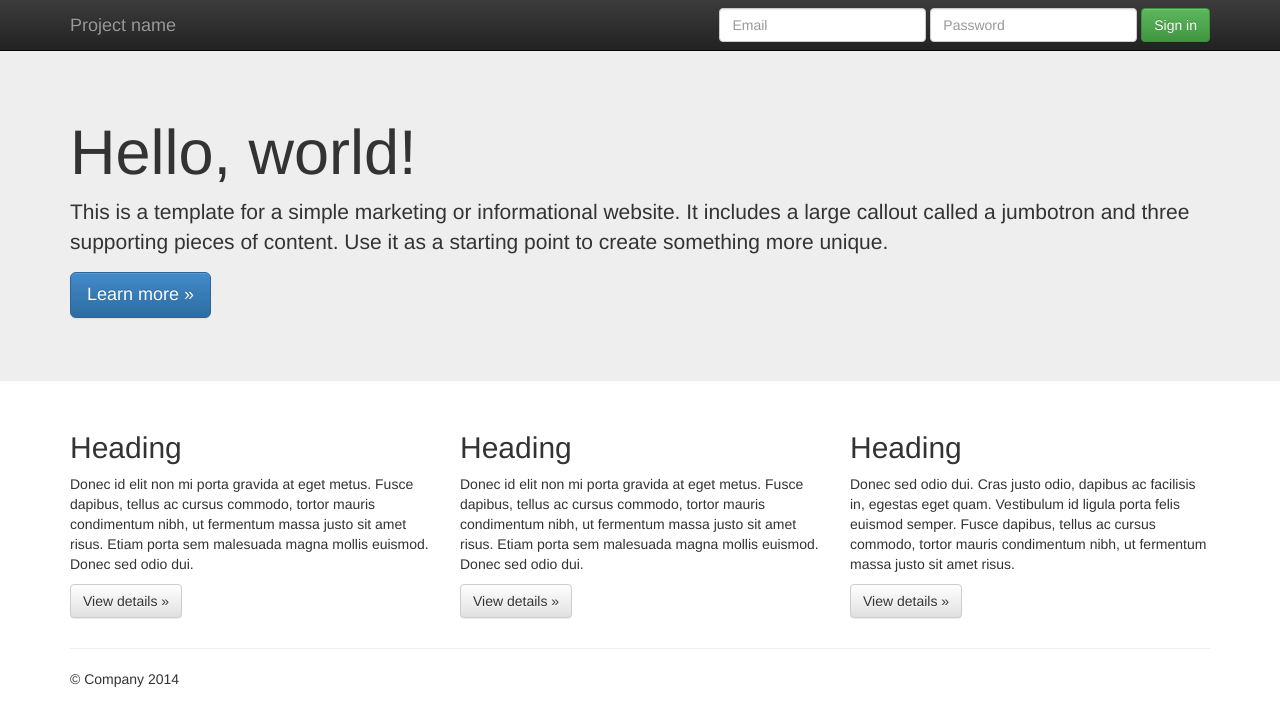
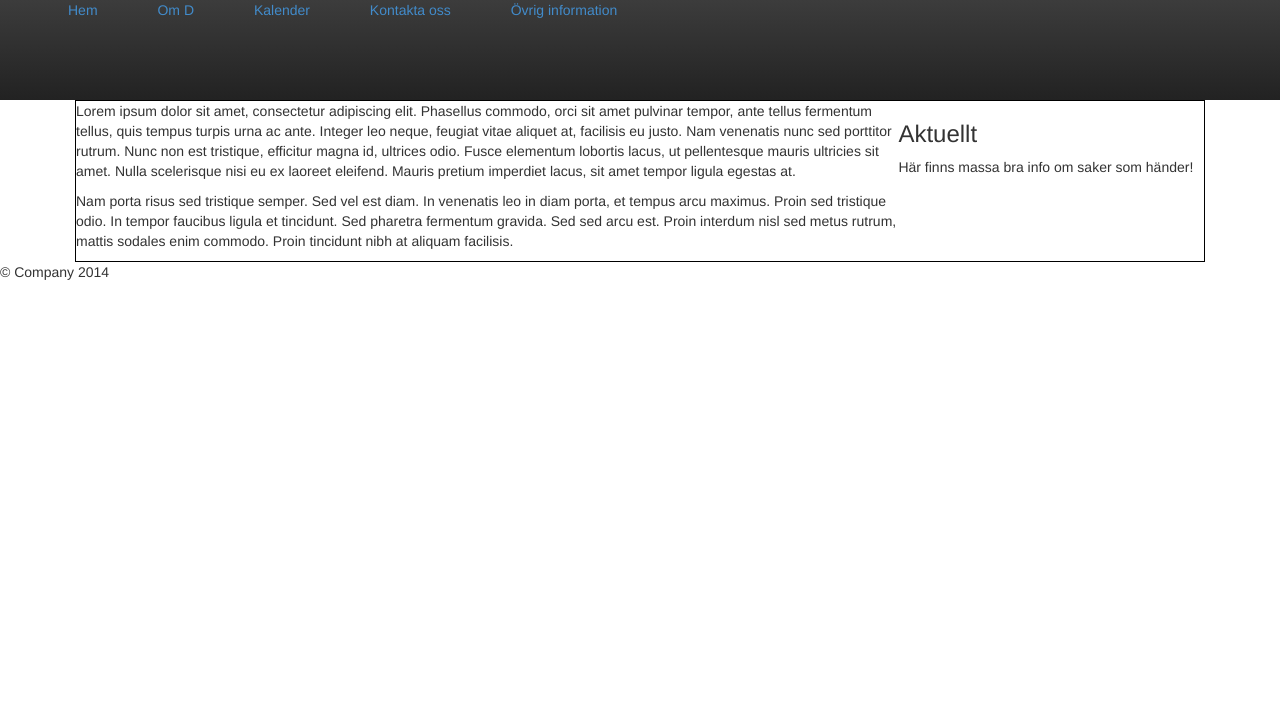
Before and after one commit to lindhe/rekrytdit, a plain HTML site: page index.html in a window 1280 px wide. Drawn offline with nearby package versions, Linux system fonts and the light colour scheme.

Commit message:
Beginning on a feasible design
Setting up some basic HTML and CSS as well as a SASS workflow.

```diff
--- /dev/null
+++ b/css/main.scss
@@ -0,0 +1,104 @@
+
+
+/* ==========================================================================
+   Author's custom styles
+   ========================================================================== */
+
+body {
+    padding: 0;
+    margin: 0;
+}
+
+#main-header {
+    width: 100%;
+    height: 100px;
+    /*text-align: center;*/
+    background-image: linear-gradient(to bottom,#3c3c3c 0,#222 100%);
+
+    display: block;
+}
+
+#top-menu {
+    /**display: inline-table; ??*/
+    position: relative;
+}
+
+    li {
+        display: inline-block;
+        margin: 0em 2em;
+
+        ul {
+            display: none;
+            position: absolute;
+            top: 100%;
+        }
+    }
+
+#top-menu li:hover > ul {
+    display: block;
+}
+
+/*main {
+    min-width: 200%;
+    overflow: visible;
+    padding: 1em 0em 1em 25%;
+}
+
+main section {
+    max-width: 800px;
+    display: flex;
+    flex-direction: row;
+    flex-wrap: wrap;
+}*/
+
+body main {
+    display: block;
+    width: 100%;
+}
+
+.section-wrapper {
+    /*display: inline-block;*/
+    display: block;
+    border: 1px solid black;
+    /*margin-right: 15em;*/
+    margin-left: auto;
+    margin-right: auto;
+    width: 1130px;
+
+    section {
+        display: flex;
+        flex-wrap: wrap;
+
+        article {
+            display: flex;
+            flex-basis: 400px;
+            flex-grow: 4;
+        }
+
+        aside {
+            display: flex;
+            flex-basis: 200px;
+            flex-grow: 1;
+        }
+    }
+}
+
+
+.section-content {
+    display: block;
+}
+
+
+/*main section * {
+    display: flex;
+}
+
+main section article {
+    flex-grow: 4;
+    flex-basis: 350px;
+}
+
+main section aside {
+    flex-grow: 1;
+    flex-basis: 250px;
+}*/
--- a/index.html
+++ b/index.html
@@ -26,61 +26,75 @@
         <!--[if lt IE 7]>
             <p class="browsehappy">You are using an <strong>outdated</strong> browser. Please <a href="http://browsehappy.com/">upgrade your browser</a> to improve your experience.</p>
         <![endif]-->
-    <div class="navbar navbar-inverse navbar-fixed-top" role="navigation">
+
+        <nav role="navigation" id="main-header">
+
+            <ul id="top-menu">
+                <li><a href="#">Hem</a></li>
+                <li><a href="#">Om D</a>
+                    <ul>
+                        <li><a href="#">Historia</a></li>
+                        <li><a href="#">Om sektionen</a></li>
+                        <li><a href="#">Varför D?</a></li>
+                    </ul>
+                </li>
+                <li><a href="#">Kalender</a></li>
+                <li><a href="#">Kontakta oss</a></li>
+                <li><a href="#">Övrig information</a></li>
+            </ul>
+        </nav>
+
+        <main role="main">
+
           <div class="container">
-        <div class="navbar-header">
-          <button type="button" class="navbar-toggle" data-toggle="collapse" data-target=".navbar-collapse">
-            <span class="sr-only">Toggle navigation</span>
-            <span class="icon-bar"></span>
-            <span class="icon-bar"></span>
-            <span class="icon-bar"></span>
-          </button>
-          <a class="navbar-brand" href="#">Project name</a>
+
+            <div class="section-wrapper">
+
+              <section id="D">
+                  <article>
+                    <div class="section-content">
+                      <p>Lorem ipsum dolor sit amet, consectetur adipiscing elit. Phasellus commodo, orci sit amet pulvinar tempor, ante tellus fermentum tellus, quis tempus turpis urna ac ante. Integer leo neque, feugiat vitae aliquet at, facilisis eu justo. Nam venenatis nunc sed porttitor rutrum. Nunc non est tristique, efficitur magna id, ultrices odio. Fusce elementum lobortis lacus, ut pellentesque mauris ultricies sit amet. Nulla scelerisque nisi eu ex laoreet eleifend. Mauris pretium imperdiet lacus, sit amet tempor ligula egestas at.</p>
+
+                      <p>Nam porta risus sed tristique semper. Sed vel est diam. In venenatis leo in diam porta, et tempus arcu maximus. Proin sed tristique odio. In tempor faucibus ligula et tincidunt. Sed pharetra fermentum gravida. Sed sed arcu est. Proin interdum nisl sed metus rutrum, mattis sodales enim commodo. Proin tincidunt nibh at aliquam facilisis.</p>
                     </div>
-        <div class="navbar-collapse collapse">
-          <form class="navbar-form navbar-right" role="form">
-            <div class="form-group">
-              <input type="text" placeholder="Email" class="form-control">
+                  </article>
+
+                  <aside>
+                    <div>
+                      <h3>Aktuellt</h3>
+                      <p>Här finns massa bra info om saker som händer!</p>
                     </div>
-            <div class="form-group">
-              <input type="password" placeholder="Password" class="form-control">
-            </div>
-            <button type="submit" class="btn btn-success">Sign in</button>
-          </form>
-        </div><!--/.navbar-collapse -->
-      </div>
+                  </aside></section>
+
             </div>
 
-    <!-- Main jumbotron for a primary marketing message or call to action -->
-    <div class="jumbotron">
-      <div class="container">
-        <h1>Hello, world!</h1>
-        <p>This is a template for a simple marketing or informational website. It includes a large callout called a jumbotron and three supporting pieces of content. Use it as a starting point to create something more unique.</p>
-        <p><a class="btn btn-primary btn-lg" role="button">Learn more &raquo;</a></p>
-      </div>
           </div>
 
-    <div class="container">
-      <!-- Example row of columns -->
-      <div class="row">
-        <div class="col-md-4">
-          <h2>Heading</h2>
-          <p>Donec id elit non mi porta gravida at eget metus. Fusce dapibus, tellus ac cursus commodo, tortor mauris condimentum nibh, ut fermentum massa justo sit amet risus. Etiam porta sem malesuada magna mollis euismod. Donec sed odio dui. </p>
-          <p><a class="btn btn-default" href="#" role="button">View details &raquo;</a></p>
+        </main>
+
+
+        <!-- <main role="main" class="hidden">
+
+        <div class="section-wrapper">
+          <section id="D">
+
+            <article>
+                          Lorem ipsum dolor sit amet, consectetur adipiscing elit. Phasellus commodo, orci sit amet pulvinar tempor, ante tellus fermentum tellus, quis tempus turpis urna ac ante. Integer leo neque, feugiat vitae aliquet at, facilisis eu justo. Nam venenatis nunc sed porttitor rutrum. Nunc non est tristique, efficitur magna id, ultrices odio. Fusce elementum lobortis lacus, ut pellentesque mauris ultricies sit amet. Nulla scelerisque nisi eu ex laoreet eleifend. Mauris pretium imperdiet lacus, sit amet tempor ligula egestas at.
+
+                          Nam porta risus sed tristique semper. Sed vel est diam. In venenatis leo in diam porta, et tempus arcu maximus. Proin sed tristique odio. In tempor faucibus ligula et tincidunt. Sed pharetra fermentum gravida. Sed sed arcu est. Proin interdum nisl sed metus rutrum, mattis sodales enim commodo. Proin tincidunt nibh at aliquam facilisis.
+             </article>
+
+              <aside>
+                <div>
+                  <h3>Aktuellt</h3>
+                  <p>Här finns massa bra info om saker som händer!</p>
                 </div>
-        <div class="col-md-4">
-          <h2>Heading</h2>
-          <p>Donec id elit non mi porta gravida at eget metus. Fusce dapibus, tellus ac cursus commodo, tortor mauris condimentum nibh, ut fermentum massa justo sit amet risus. Etiam porta sem malesuada magna mollis euismod. Donec sed odio dui. </p>
-          <p><a class="btn btn-default" href="#" role="button">View details &raquo;</a></p>
-       </div>
-        <div class="col-md-4">
-          <h2>Heading</h2>
-          <p>Donec sed odio dui. Cras justo odio, dapibus ac facilisis in, egestas eget quam. Vestibulum id ligula porta felis euismod semper. Fusce dapibus, tellus ac cursus commodo, tortor mauris condimentum nibh, ut fermentum massa justo sit amet risus.</p>
-          <p><a class="btn btn-default" href="#" role="button">View details &raquo;</a></p>
-        </div>
+              </aside>
+
+          </section>
         </div>
 
-      <hr>
+        </main> -->
 
       <footer>
         <p>&copy; Company 2014</p>
```
Also changed, not shown: css/main.css. Lines whose indentation alone changed are shown as unchanged.
